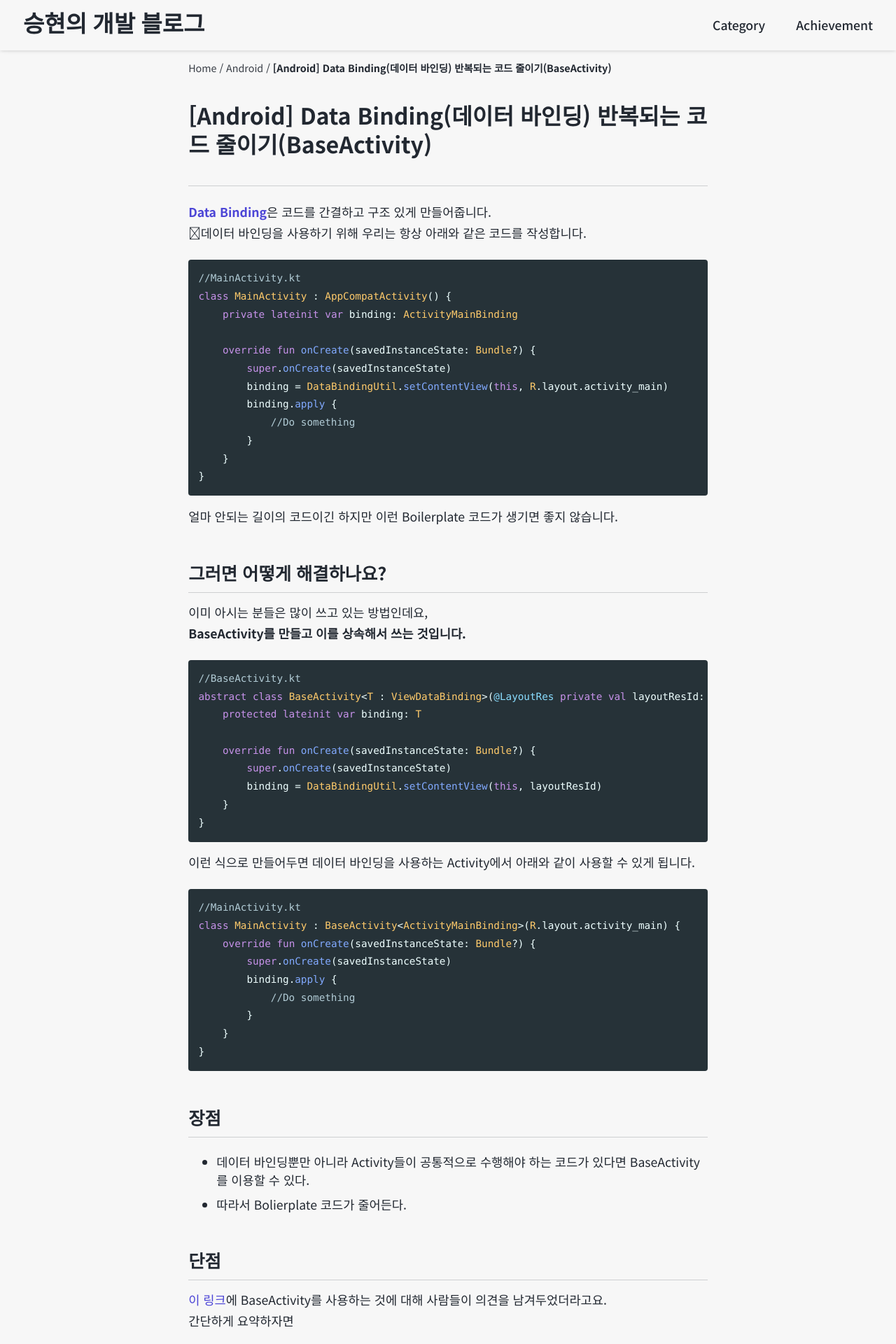
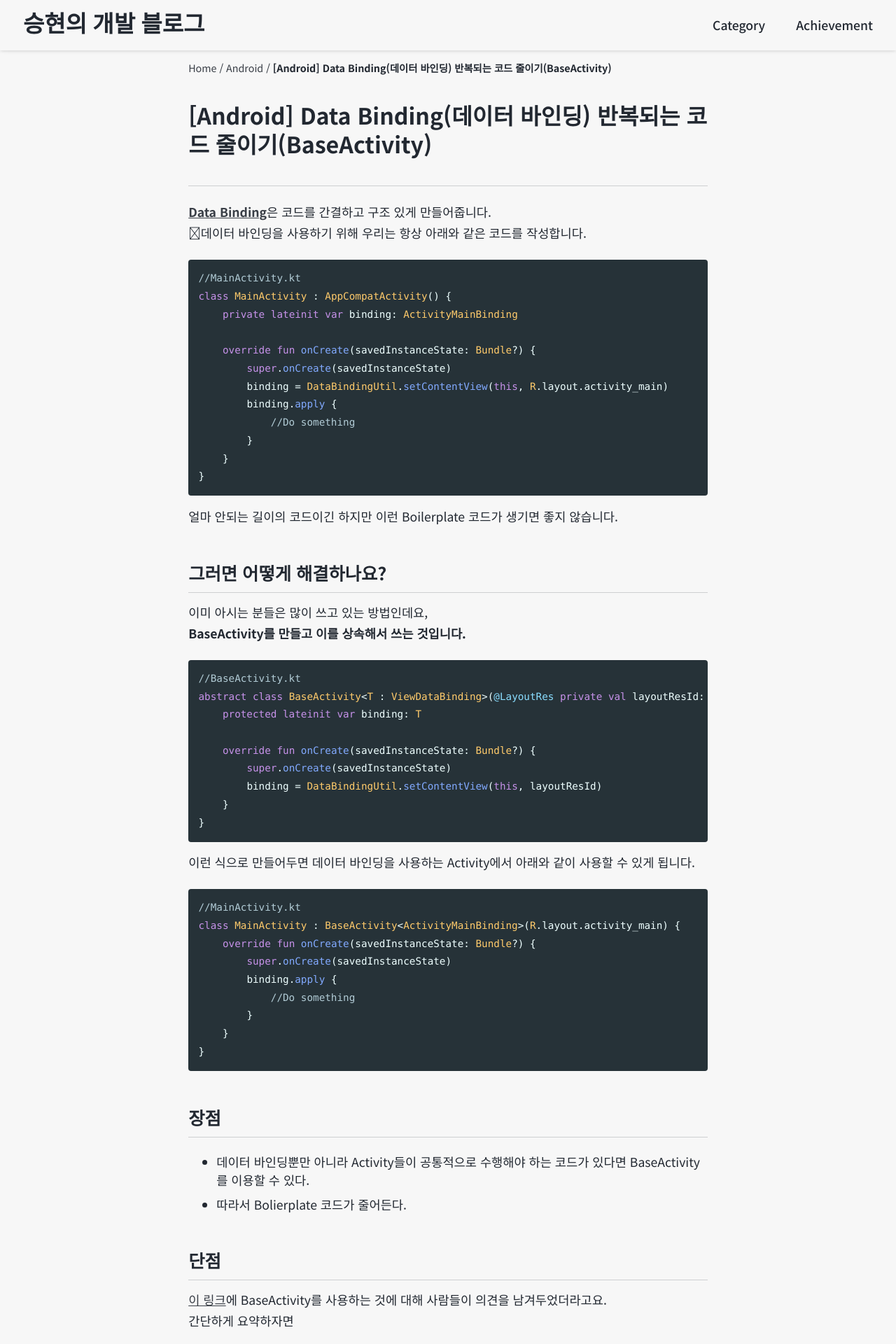
Before and after one commit to MinSeungHyun/minseunghyun.github.io, a Jekyll site: the page built from _posts/android/2020-01-21-1.md, in a window 1280 px wide. Shown: the top 1920 px of the page at 70% size. Built offline with Jekyll 4.4.1, drawn with Linux system fonts in a browser that asks for light colours; cached includes are drawn as plain includes; nearby versions of some CDN libraries; some web fonts are replaced; comment, search, counter and statistics services are not loaded.

Commit message:
Chagne a tag style

```diff
--- a/_sass/minimal-mistakes/_archive.scss
+++ b/_sass/minimal-mistakes/_archive.scss
@@ -20,8 +20,12 @@
 .archive__item {
     position: relative;
     a {
+        text-decoration: none;
         position: relative;
         z-index: 10;
+        &:hover {
+            text-decoration: underline;
+        }
     }
     a[rel="permalink"] {
         position: static;
--- a/_sass/minimal-mistakes/_base.scss
+++ b/_sass/minimal-mistakes/_base.scss
@@ -130,7 +130,6 @@ blockquote {
 /* links */
 
 a {
-    text-decoration: none;
     &:focus {
         @extend %tab-focus;
     }
@@ -138,7 +137,6 @@ a {
         color: $link-color-visited;
     }
     &:hover {
-        text-decoration: underline;
         color: $link-color-hover;
         outline: 0;
     }
--- a/_sass/minimal-mistakes/_page.scss
+++ b/_sass/minimal-mistakes/_page.scss
@@ -118,7 +118,6 @@ body {
         }
     }
     a:not(.btn) {
-        color: $primary-color;
         &:hover {
             text-decoration: underline;
             img {
```
